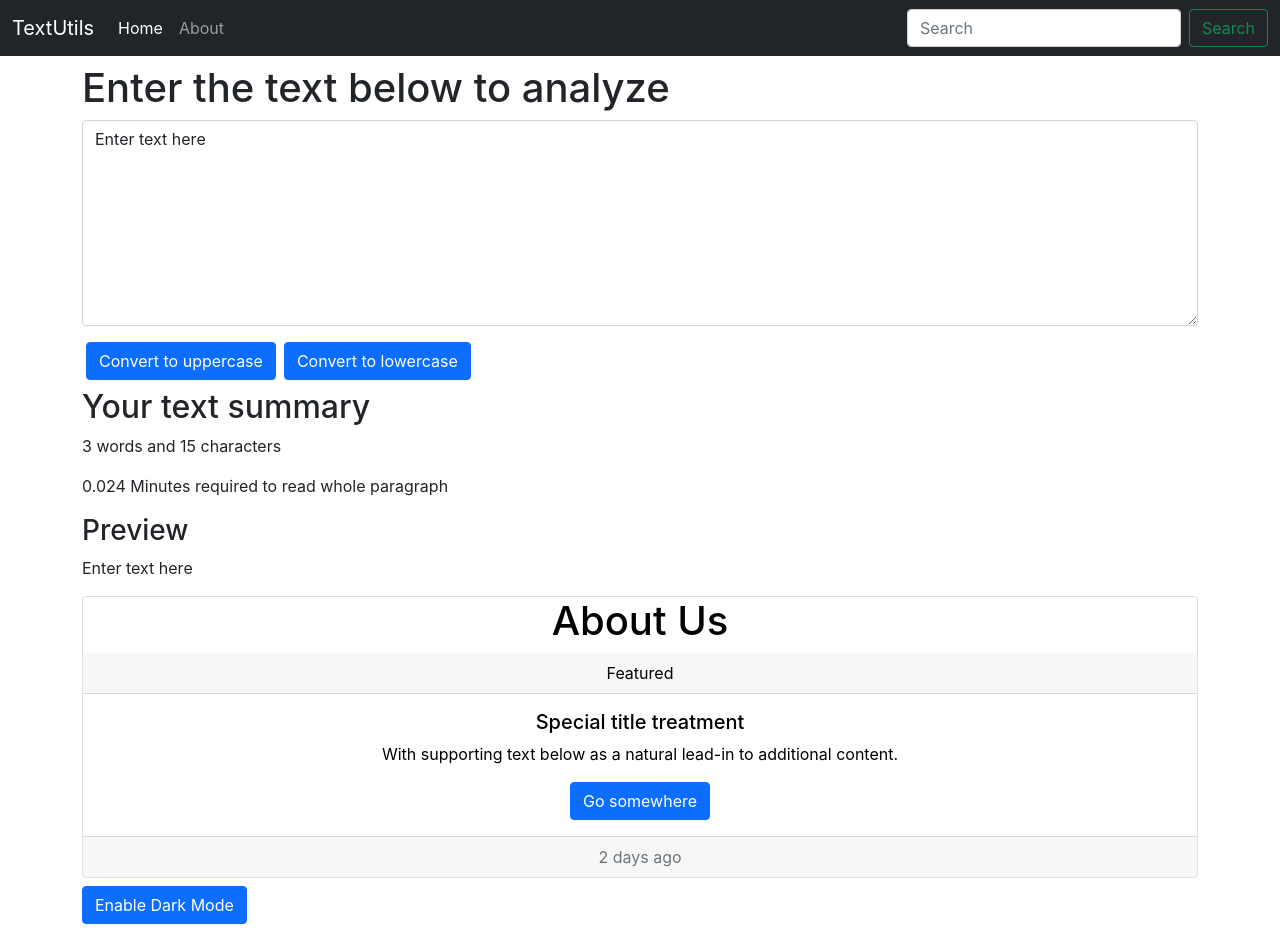
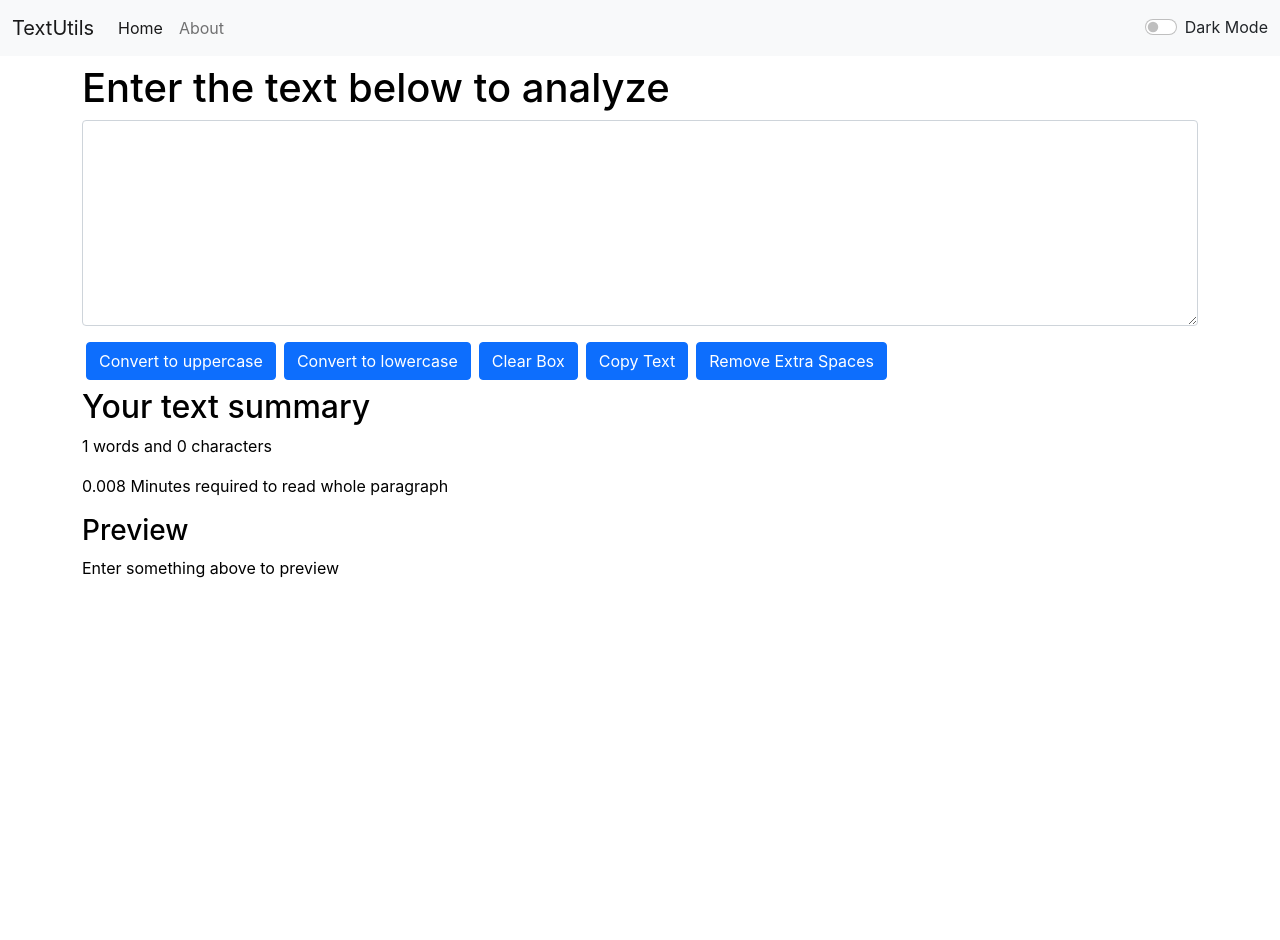
Before and after one commit to ergurjeetgrewal/textutils, a React (Create React App) app: page / in a window 1280 px wide. After the commit the page ends 800 px from the top, so only its background shows below. Built offline with nearby package versions, Linux system fonts and the light colour scheme.

Commit message:
till video 15

```diff
--- a/public/index.html
+++ b/public/index.html
@@ -12,7 +12,7 @@
     <link rel="apple-touch-icon" href="%PUBLIC_URL%/logo192.png" />
     <link rel="manifest" href="%PUBLIC_URL%/manifest.json" />
     <link href="https://cdn.jsdelivr.net/npm/bootstrap@5.1.0/dist/css/bootstrap.min.css" rel="stylesheet" integrity="sha384-KyZXEAg3QhqLMpG8r+8fhAXLRk2vvoC2f3B09zVXn8CA5QIVfZOJ3BCsw2P0p/We" crossorigin="anonymous">
-    <title>React App</title>
+    <title>Textutils Home</title>
   </head>
   <body>
     <noscript>You need to enable JavaScript to run this app.</noscript>
--- a/src/App.js
+++ b/src/App.js
@@ -2,12 +2,42 @@
 import About from './components/About';
 import Navbar from './components/Navbar';
 import TextForm from './components/textform';
+import {useState} from 'react'
+import Alert from './components/Alert';
+
 function App() {
+  const [mode, setmode] = useState("light");//whether dark mode is enabled or not
+  const [alert, setAlert] = useState(null)
+
+  const setalert = (message, type) =>{
+    setAlert({
+      msg:message,
+      type:type
+    })
+    setTimeout(() => {
+      setAlert(null)
+    }, 1500);
+  }
+  const toggleMode = ()=>{
+    if(mode === 'light'){
+      setmode('dark');
+      document.body.style.backgroundColor = '#26273a';
+      setalert('Dark Mode has been enabled','success');
+      document.title = "Textutils Home - darkmode"
+    }
+    else{
+      setmode('light');
+      document.body.style.backgroundColor = 'white';
+      setalert('Light Mode has been enabled','success');
+      document.title = "Textutils Home"
+    }
+  }
   return (
     <>
-    <Navbar title="TextUtils"/>
-    <TextForm heading = "Enter the text below to analyze"/>
-    <About/>
+    <Navbar title="TextUtils" mode={mode} toggleMode={toggleMode} />
+    <Alert alert={alert}/>
+    <TextForm heading = "Enter the text below to analyze" setalert={setalert} mode={mode} />
+    {/* <About/> */}
     </>
   );
 }
--- /dev/null
+++ b/src/components/Alert.js
@@ -0,0 +1,10 @@
+import React from 'react'
+
+export default function Alert(props) {
+    return (
+        props.alert &&
+            <div className={`alert alert-${props.alert.type} alert-dismissible fade show`} role="alert">
+                <strong>{props.alert.msg}</strong>
+            </div>
+    )
+}
--- a/src/components/Navbar.js
+++ b/src/components/Navbar.js
@@ -4,7 +4,7 @@
 
 export default function Navbar(props) {
     return (
-        <nav className="navbar navbar-expand-lg navbar-dark bg-dark">
+        <nav className={`navbar navbar-expand-lg navbar-${props.mode} bg-${props.mode}`}>
             <div className="container-fluid">
                 <a className="navbar-brand" href="/">{props.title}</a>
                 <button className="navbar-toggler" type="button" data-bs-toggle="collapse" data-bs-target="#navbarSupportedContent" aria-controls="navbarSupportedContent" aria-expanded="false" aria-label="Toggle navigation">
@@ -19,15 +19,15 @@
                             <a className="nav-link" href="/about">About</a>
                         </li>
                     </ul>
-                    <form className="d-flex">
-                        <input className="form-control me-2" type="search" placeholder="Search" aria-label="Search" />
-                        <button className="btn btn-outline-success" type="submit">Search</button>
-                    </form>
+                    <div className={`form-check form-switch text-${props.mode==='light'?'dark':'light'}`}>
+                        <input className="form-check-input" type="checkbox" onClick={props.toggleMode} id="flexSwitchCheckDefault" />
+                        <label className="form-check-label" htmlFor="flexSwitchCheckDefault">Dark Mode</label>
+                    </div>
                 </div>
             </div>
         </nav>
     )
 }
 
-Navbar.propTypes = {title: PropTypes.string.isRequired}
-Navbar.defaultProps = {title:'Set title here'}
+Navbar.propTypes = { title: PropTypes.string.isRequired }
+Navbar.defaultProps = { title: 'Set title here' }
--- a/src/components/textform.js
+++ b/src/components/textform.js
@@ -1,35 +1,55 @@
-import React, {useState} from 'react'
+import React, { useState } from 'react'
 
 export default function TextForm(props) {
-    const handleUpClick = ()=>{
+    const handleUpClick = () => {
         // console.log('uppercase was clicked'+text);
         setText(text.toUpperCase());
+        props.setalert('Converted to upper case', 'success');
     }
-    const handledownClick = ()=>{
+    const handledownClick = () => {
         // console.log('uppercase was clicked'+text);
         setText(text.toLowerCase());
+        props.setalert('Converted to lower case', 'success');
     }
-    const handleOnchange = (event)=>{
+    const handleOnchange = (event) => {
         // console.log('text data was changed');
         setText(event.target.value);
     }
-    const [text, setText] = useState('Enter text here')
+    const handleClearclick = () => {
+        setText('');
+        props.setalert('Text Cleared!', 'success');
+    }
+    const handleCopy = () => {
+        let text = document.getElementById('mybox');
+        text.select();
+        navigator.clipboard.writeText(text.value);
+        props.setalert('Text Selected to clipboard!', 'success');
+    }
+    const handleExtraspaces = () => {
+        let newText = text.split(/[ ]+/);
+        setText(newText.join(" "));
+        props.setalert('Extra Spaces removed!', 'success');
+    }
+    const [text, setText] = useState('')
     return (
         <>
-        <div className="container">
+            <div className="container" style={{ color: props.mode === 'dark' ? 'white' : 'black' }}>
                 <h1 className="mt-2">{props.heading}</h1>
                 <div className="mb-3">
-                    <textarea className="form-control" rows='8' id="mybox" value ={text} onChange={handleOnchange}></textarea>
+                    <textarea className="form-control" rows='8' id="mybox" value={text} onChange={handleOnchange} style={{ backgroundColor: props.mode === 'dark' ? 'grey' : 'white', color: props.mode === 'dark' ? 'white' : 'black' }}></textarea>
                 </div>
                 <button type="submit" className="btn btn-primary mx-1" onClick={handleUpClick}>Convert to uppercase</button>
                 <button type="submit" className="btn btn-primary mx-1" onClick={handledownClick}>Convert to lowercase</button>
+                <button type="submit" className="btn btn-primary mx-1" onClick={handleClearclick}>Clear Box</button>
+                <button type="submit" className="btn btn-primary mx-1" onClick={handleCopy}>Copy Text</button>
+                <button type="submit" className="btn btn-primary mx-1" onClick={handleExtraspaces}>Remove Extra Spaces</button>
             </div>
-        <div className="container my-2">
+            <div className="container my-2" style={{ color: props.mode === 'dark' ? 'white' : 'black' }}>
                 <h2>Your text summary</h2>
                 <p>{text.split(' ').length} words and {text.length} characters</p>
-            <p>{0.008*text.split(' ').length} Minutes required to read whole paragraph</p>
+                <p>{0.008 * text.split(' ').length} Minutes required to read whole paragraph</p>
                 <h3>Preview</h3>
-            <p>{text}</p>
+                <p>{text.length > 0 ? text : 'Enter something above to preview'}</p>
             </div>
         </>
     );
```
Also changed, not shown: 1 other file (tests, documents, lock files or other folders). Lines whose indentation alone changed are shown as unchanged.
